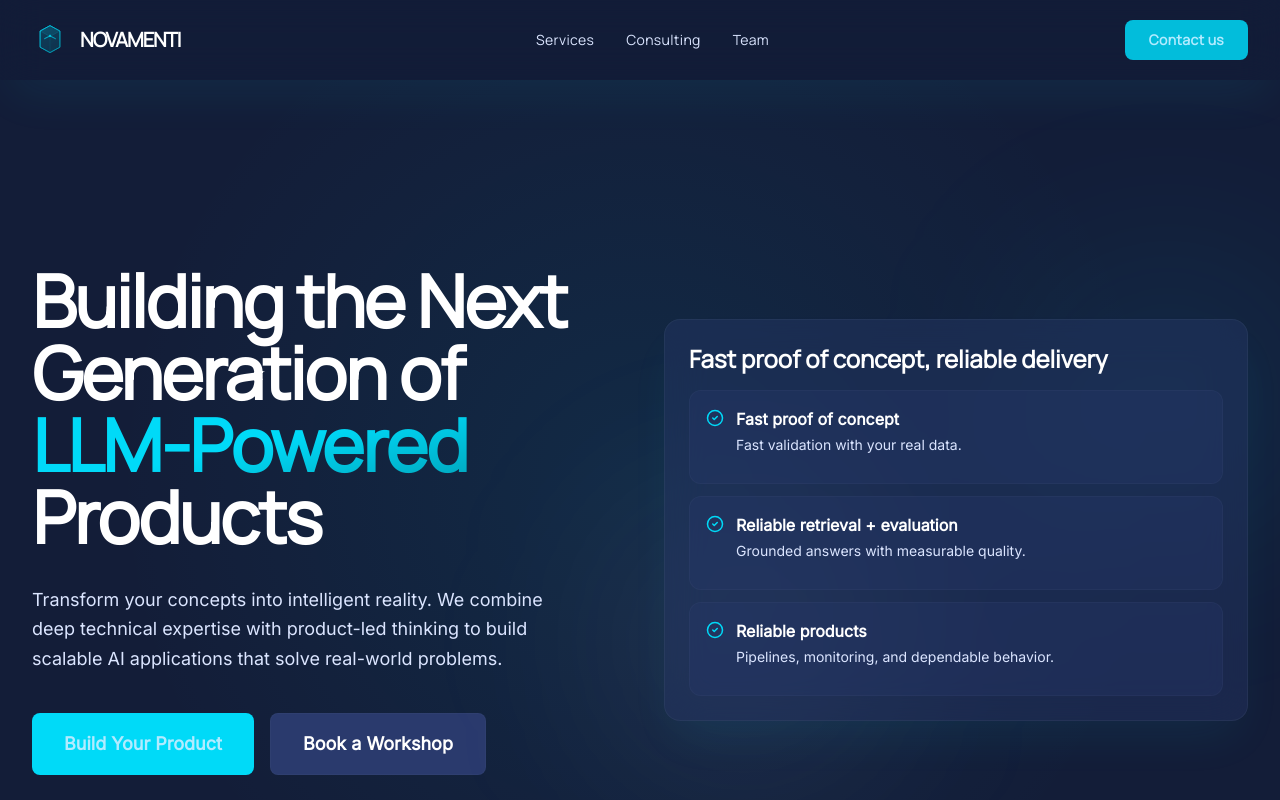
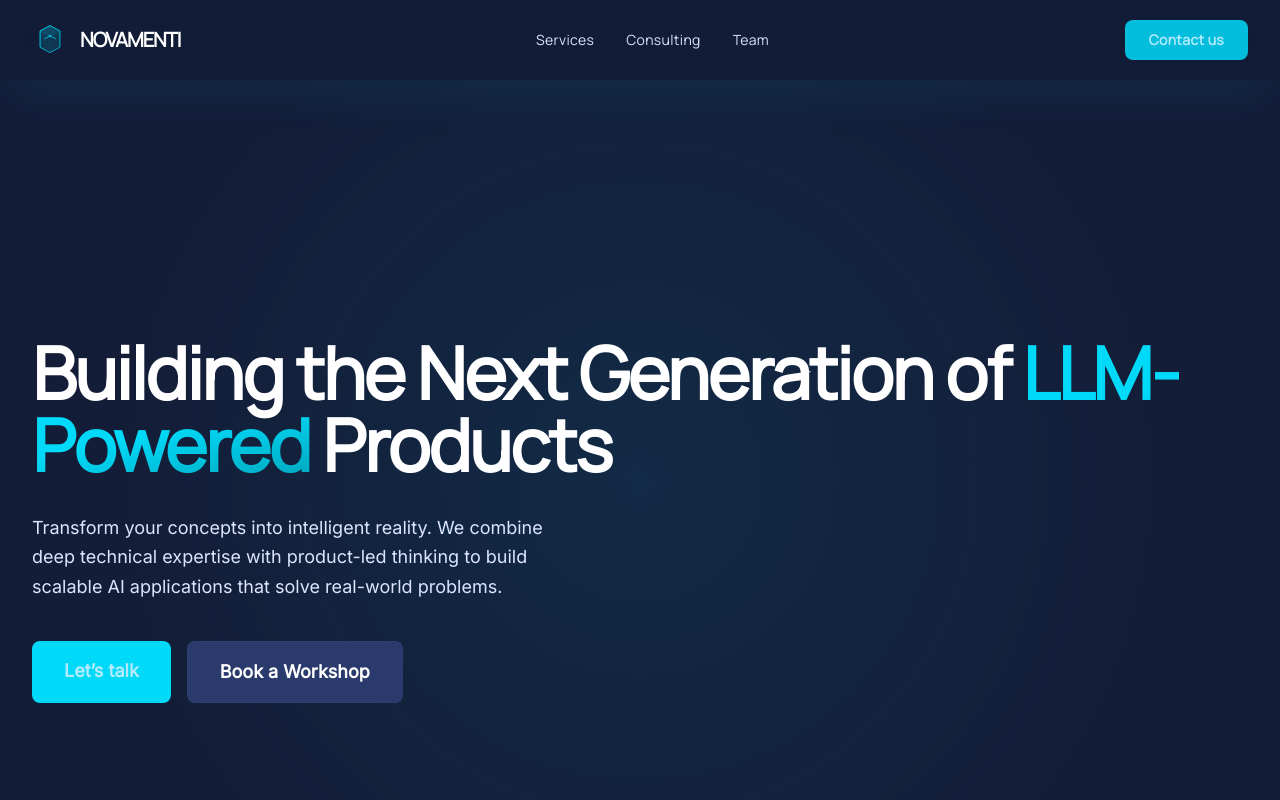
Before and after one commit to NovaMenti/novamenti.github.io, a React (Vite) app: page / in a window 1280 px wide. Shown: the top 800 px of the page. Built offline with nearby package versions, Linux system fonts and the light colour scheme.

Commit message:
more adjustments

```diff
--- a/src/App.tsx
+++ b/src/App.tsx
@@ -33,9 +33,12 @@ const Nav = () => {
         </nav>
 
         <div className="flex items-center gap-6">
-          <button className="bg-primary/85 px-6 py-2.5 rounded-lg text-on-primary-container font-bold active:scale-[0.98] transition-transform duration-200">
+          <a
+            href="#contact"
+            className="bg-primary/85 px-6 py-2.5 rounded-lg text-on-primary-container font-bold active:scale-[0.98] transition-transform duration-200"
+          >
             Contact us
-          </button>
+          </a>
           <button className="md:hidden text-white" onClick={() => setIsOpen(!isOpen)}>
             {isOpen ? <X /> : <Menu />}
           </button>
@@ -51,6 +54,7 @@ const Nav = () => {
           <a href="#services" onClick={() => setIsOpen(false)} className="text-on-surface-variant hover:text-white">Services</a>
           <a href="#consulting" onClick={() => setIsOpen(false)} className="text-on-surface-variant hover:text-white">Consulting</a>
           <a href="#team" onClick={() => setIsOpen(false)} className="text-on-surface-variant hover:text-white">Team</a>
+          <a href="#contact" onClick={() => setIsOpen(false)} className="text-on-surface-variant hover:text-white">Contact</a>
         </motion.div>
       )}
     </header>
@@ -60,7 +64,7 @@ const Nav = () => {
 const Hero = () => (
   <section className="relative min-h-[800px] flex items-center pt-20 overflow-hidden">
     <div className="absolute inset-0 z-0 bg-glow pointer-events-none"></div>
-    <div className="max-w-7xl mx-auto px-8 grid md:grid-cols-2 gap-12 items-center relative z-10">
+    <div className="max-w-7xl mx-auto px-8 grid md:grid-cols-1 gap-12 items-center relative z-10">
       <motion.div
         initial={{ opacity: 0, x: -50 }}
         animate={{ opacity: 1, x: 0 }}
@@ -73,77 +77,21 @@ const Hero = () => (
           Transform your concepts into intelligent reality. We combine deep technical expertise with product-led thinking to build scalable AI applications that solve real-world problems.
         </p>
         <div className="flex flex-wrap gap-4">
-          <button className="bg-primary px-8 py-4 rounded-lg text-on-primary-container font-bold text-lg active:scale-[0.98] transition-transform">
-            Build Your Product
-          </button>
-          <button className="px-8 py-4 rounded-lg bg-surface-container-high border border-outline-variant/10 text-white font-bold text-lg hover:bg-surface-container-highest transition-colors active:scale-[0.98]">
+          <a
+            href="#contact"
+            className="bg-primary px-8 py-4 rounded-lg text-on-primary-container font-bold text-lg active:scale-[0.98] transition-transform"
+          >
+            Let’s talk
+          </a>
+          <a
+            href="#consulting"
+            className="px-8 py-4 rounded-lg bg-surface-container-high border border-outline-variant/10 text-white font-bold text-lg hover:bg-surface-container-highest transition-colors active:scale-[0.98]"
+          >
             Book a Workshop
-          </button>
+          </a>
         </div>
       </motion.div>
-      <motion.div
-        initial={{ opacity: 0, scale: 0.9 }}
-        animate={{ opacity: 1, scale: 1 }}
-        transition={{ duration: 1 }}
-        className="relative"
-      >
-        <div className="glass-panel p-6 rounded-2xl relative z-10">
-          <div className="mb-4">
-            <h3 className="font-headline text-2xl font-extrabold text-white leading-tight">
-              Fast proof of concept, reliable delivery
-            </h3>
-          </div>
 
-          <div className="grid gap-3">
-            <div className="group rounded-xl border border-outline-variant/10 bg-surface-container-high/30 p-4 transition-colors hover:bg-surface-container-highest/40">
-              <div className="flex items-start gap-3">
-                <CheckCircle2 size={18} className="text-primary mt-0.5" />
-                <div>
-                      <p className="text-white font-bold">Fast proof of concept</p>
-                  <p className="text-sm text-on-surface-variant mt-1">Fast validation with your real data.</p>
-                </div>
-              </div>
-              <div className="mt-3 overflow-hidden max-h-0 opacity-0 group-hover:max-h-28 group-hover:opacity-100 transition-all duration-300">
-                <p className="text-sm text-on-surface-variant leading-relaxed">
-                  We align on success criteria early, iterate quickly, and deliver a testable proof of concept you can evaluate and extend.
-                </p>
-              </div>
-            </div>
-
-            <div className="group rounded-xl border border-outline-variant/10 bg-surface-container-high/30 p-4 transition-colors hover:bg-surface-container-highest/40">
-              <div className="flex items-start gap-3">
-                <CheckCircle2 size={18} className="text-primary mt-0.5" />
-                <div>
-                      <p className="text-white font-bold">Reliable retrieval + evaluation</p>
-                      <p className="text-sm text-on-surface-variant mt-1">Grounded answers with measurable quality.</p>
-                </div>
-              </div>
-              <div className="mt-3 overflow-hidden max-h-0 opacity-0 group-hover:max-h-28 group-hover:opacity-100 transition-all duration-300">
-                <p className="text-sm text-on-surface-variant leading-relaxed">
-                  Retrieval tuned to your content, plus evaluation and guardrails so the system stays grounded as it evolves.
-                </p>
-              </div>
-            </div>
-
-            <div className="group rounded-xl border border-outline-variant/10 bg-surface-container-high/30 p-4 transition-colors hover:bg-surface-container-highest/40">
-                  <div className="flex items-start gap-3">
-                <CheckCircle2 size={18} className="text-primary mt-0.5" />
-                <div>
-                      <p className="text-white font-bold">Reliable products</p>
-                  <p className="text-sm text-on-surface-variant mt-1">Pipelines, monitoring, and dependable behavior.</p>
-                </div>
-              </div>
-              <div className="mt-3 overflow-hidden max-h-0 opacity-0 group-hover:max-h-28 group-hover:opacity-100 transition-all duration-300">
-                <p className="text-sm text-on-surface-variant leading-relaxed">
-                  We harden the system toward rollout readiness with robust ingestion, monitoring, and iterative quality improvements.
-                </p>
-              </div>
-            </div>
-          </div>
-        </div>
-        <div className="absolute -top-12 -right-12 w-64 h-64 bg-primary/10 blur-[100px] rounded-full"></div>
-        <div className="absolute -bottom-12 -left-12 w-64 h-64 bg-tertiary/10 blur-[100px] rounded-full"></div>
-      </motion.div>
     </div>
   </section>
 );
@@ -204,9 +152,12 @@ const Services = () => {
           ))}
         </div>
         <div className="flex justify-center">
-          <button className="bg-primary/85 px-10 py-4 rounded-xl text-on-primary-container font-bold text-lg active:scale-[0.98] transition-transform">
+          <a
+            href="#contact"
+            className="bg-primary/85 px-10 py-4 rounded-xl text-on-primary-container font-bold text-lg active:scale-[0.98] transition-transform"
+          >
             Get Started
-          </button>
+          </a>
         </div>
       </div>
     </section>
@@ -409,18 +360,42 @@ const Process = () => (
 );
 
 const Contact = () => (
-  <section className="py-24 max-w-7xl mx-auto px-8">
+  <section id="contact" className="py-24 max-w-7xl mx-auto px-8">
     <div className="glass-panel p-10 md:p-16 rounded-[2rem] relative overflow-hidden">
       <div className="absolute inset-0 bg-primary/5 pointer-events-none"></div>
       <div className="max-w-3xl mx-auto relative z-10">
         <h2 className="font-headline text-4xl md:text-5xl font-extrabold text-white mb-10 text-center">Ready to build your <span className="text-gradient">AI Product</span>?</h2>
-        <form className="space-y-6" onSubmit={(e) => e.preventDefault()}>
+        <form
+          className="space-y-6"
+          onSubmit={(e) => {
+            e.preventDefault();
+
+            const form = e.currentTarget;
+            const name = (form.elements.namedItem("name") as HTMLInputElement | null)?.value?.trim() ?? "";
+            const org = (form.elements.namedItem("org") as HTMLInputElement | null)?.value?.trim() ?? "";
+            const message = (form.elements.namedItem("message") as HTMLTextAreaElement | null)?.value?.trim() ?? "";
+
+            const CONTACT_EMAIL = "hello@novamenti.ai";
+
+            const subject = `Project inquiry - NovaMenti${org ? ` (${org})` : ""}`;
+            const body = [
+              `Name: ${name || "-"}`,
+              `Organization: ${org || "-"}`,
+              "",
+              message || "-",
+            ].join("\n");
+
+            // GitHub Pages is static: this opens the user's email client.
+            window.location.href = `mailto:${CONTACT_EMAIL}?subject=${encodeURIComponent(subject)}&body=${encodeURIComponent(body)}`;
+          }}
+        >
           <div className="grid md:grid-cols-2 gap-6">
             <div className="space-y-2">
               <label className="text-sm font-medium text-on-surface-variant ml-1" htmlFor="name">Name</label>
               <input
                 className="w-full bg-surface-container-lowest border border-outline-variant/20 rounded-xl px-4 py-3 text-white placeholder:text-slate-600 focus:outline-none focus:border-primary/50 transition-colors"
                 id="name"
+                name="name"
                 placeholder="John Doe"
                 type="text"
               />
@@ -430,6 +405,7 @@ const Contact = () => (
               <input
                 className="w-full bg-surface-container-lowest border border-outline-variant/20 rounded-xl px-4 py-3 text-white placeholder:text-slate-600 focus:outline-none focus:border-primary/50 transition-colors"
                 id="org"
+                name="org"
                 placeholder="Company Inc."
                 type="text"
               />
@@ -440,6 +416,7 @@ const Contact = () => (
             <textarea
               className="w-full bg-surface-container-lowest border border-outline-variant/20 rounded-xl px-4 py-3 text-white placeholder:text-slate-600 focus:outline-none focus:border-primary/50 transition-colors min-h-[120px]"
               id="message"
+              name="message"
               placeholder="Describe your vision..."
             ></textarea>
           </div>
```
